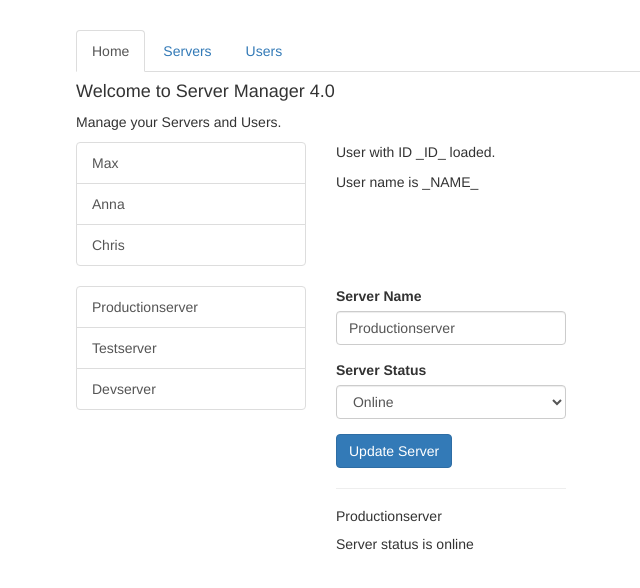
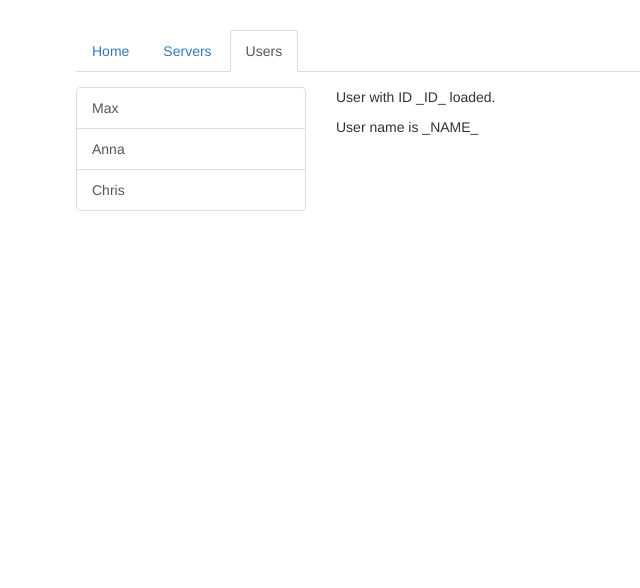
Before and after one commit to nimappl/angular-practice, an Angular app: page /users in a window 1280 px wide. Shown: the top 588 px of the page, without its empty margins (189-829 px from the left). Built offline with nearby package versions, Linux system fonts and the light colour scheme.

Commit message:
Navigating Programmatically

```diff
--- a/src/app/app.component.html
+++ b/src/app/app.component.html
@@ -2,25 +2,28 @@
   <div class="row">
     <div class="col-xs-12 col-sm-10 col-md-8 col-sm-offset-1 col-md-offset-2">
       <ul class="nav nav-tabs">
-        <li role="presentation" class="active"><a href="#">Home</a></li>
-        <li role="presentation"><a href="#">Servers</a></li>
-        <li role="presentation"><a href="#">Users</a></li>
+        <li
+          role="presentation"
+          routerLinkActive="active"
+          [routerLinkActiveOptions]="{ exact: true }">
+          <a routerLink="/">Home</a>
+        </li>
+        <li
+          role="presentation"
+          routerLinkActive="active">
+          <a routerLink="servers">Servers</a>
+        </li>
+        <li
+          role="presentation"
+          routerLinkActive="active">
+          <a [routerLink]="['/users']">Users</a>
+        </li>
       </ul>
     </div>
   </div>
-  <div class="row">
+  <div class="row mt-4">
     <div class="col-xs-12 col-sm-10 col-md-8 col-sm-offset-1 col-md-offset-2">
-      <app-home></app-home>
-    </div>
-  </div>
-  <div class="row">
-    <div class="col-xs-12 col-sm-10 col-md-8 col-sm-offset-1 col-md-offset-2">
-      <app-users></app-users>
-    </div>
-  </div>
-  <div class="row">
-    <div class="col-xs-12 col-sm-10 col-md-8 col-sm-offset-1 col-md-offset-2">
-      <app-servers></app-servers>
+      <router-outlet></router-outlet>
     </div>
   </div>
 </div>
--- a/src/app/app.module.ts
+++ b/src/app/app.module.ts
@@ -1,7 +1,7 @@
 import { BrowserModule } from '@angular/platform-browser';
 import { NgModule } from '@angular/core';
 import { FormsModule } from '@angular/forms';
-
+import { RouterModule, Routes } from '@angular/router';
 
 import { AppComponent } from './app.component';
 import { HomeComponent } from './home/home.component';
@@ -11,6 +11,12 @@
 import { EditServerComponent } from './servers/edit-server/edit-server.component';
 import { ServerComponent } from './servers/server/server.component';
 import { ServersService } from './servers/servers.service';
+
+const appRoutes: Routes = [
+  { path: '', component: HomeComponent },
+  { path: 'users', component: UsersComponent },
+  { path: 'servers', component: ServersComponent }
+];
 
 @NgModule({
   declarations: [
@@ -25,6 +31,7 @@
   imports: [
     BrowserModule,
     FormsModule,
+    RouterModule.forRoot(appRoutes)
   ],
   providers: [ServersService],
   bootstrap: [AppComponent]
--- a/src/app/home/home.component.html
+++ b/src/app/home/home.component.html
@@ -1,2 +1,4 @@
 <h4>Welcome to Server Manager 4.0</h4>
 <p>Manage your Servers and Users.</p>
+
+<button class="btn btn-primary" (click)="onLoadServers()">Load Servers</button>
--- a/src/app/home/home.component.ts
+++ b/src/app/home/home.component.ts
@@ -1,4 +1,5 @@
 import { Component, OnInit } from '@angular/core';
+import {Router} from '@angular/router';
 
 @Component({
   selector: 'app-home',
@@ -7,9 +8,13 @@
 })
 export class HomeComponent implements OnInit {
 
-  constructor() { }
+  constructor(private router: Router) { }
 
   ngOnInit() {
   }
 
+  onLoadServers() {
+    this.router.navigate(['/servers']);
+  }
+
 }
```
